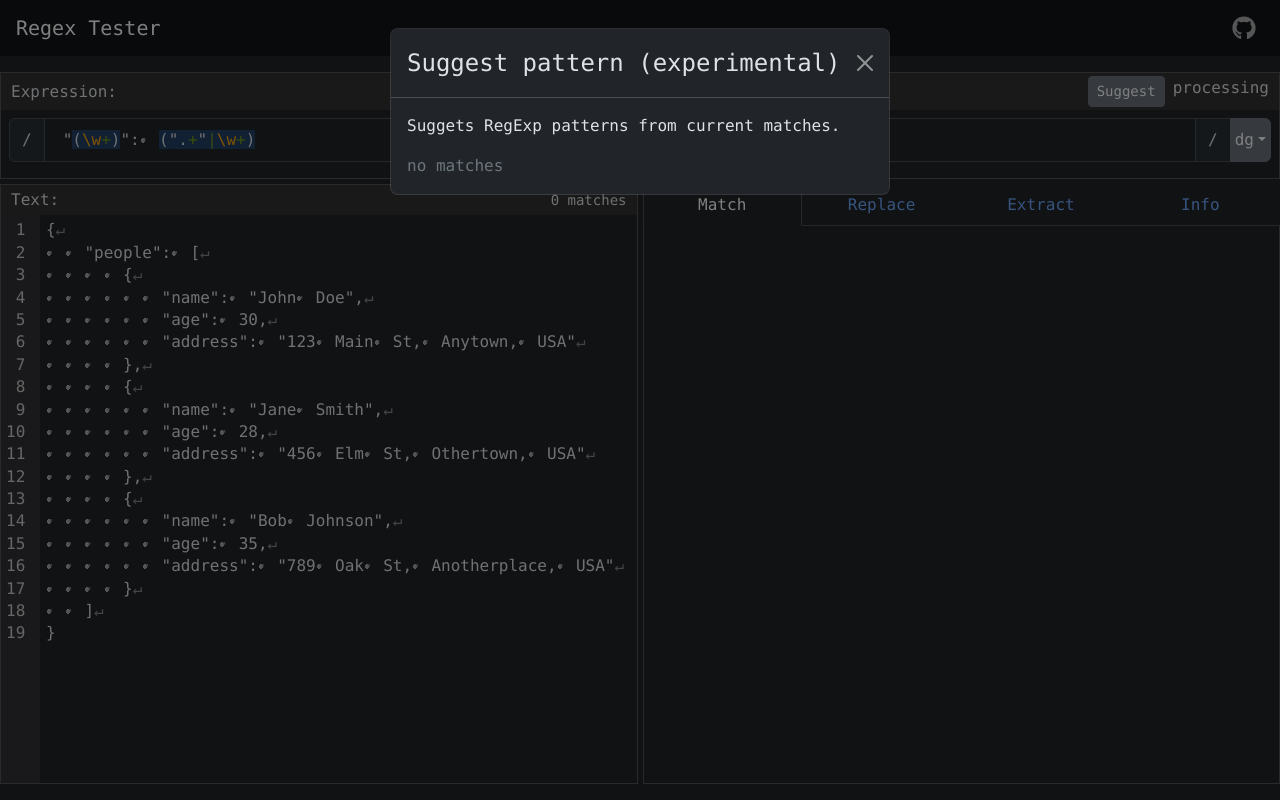
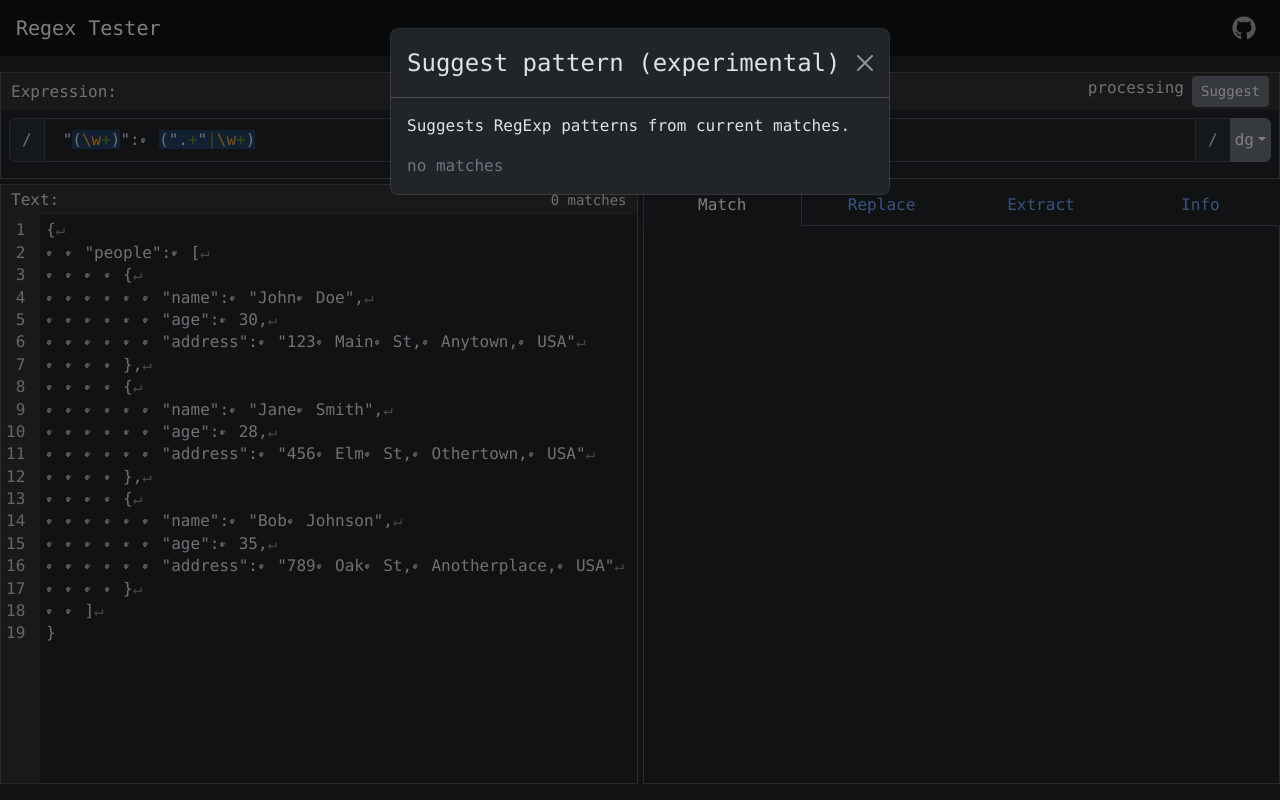
Before and after one commit to KkGh/regex_tester, a React (Create React App) app: page / in a window 1280 px wide. Both pictures are taken after a click on the button "Suggest". Built offline with nearby package versions, Linux system fonts and the light colour scheme.

Commit message:
fix: suggest position and typo

```diff
--- a/src/features/suggest/RegSuggest.tsx
+++ b/src/features/suggest/RegSuggest.tsx
@@ -34,7 +34,7 @@ export const RegSuggest = ({ text, matches, onClickSuggestion }: Props) => {
 
   return (
     <div>
-      <p>Suggets RegExp patterns from current matches.</p>
+      <p>Suggests RegExp patterns from current matches.</p>
 
       {matches.length === 0 ? (
         <div className="text-secondary">no matches</div>
--- a/src/pages/main/MainContent.tsx
+++ b/src/pages/main/MainContent.tsx
@@ -111,7 +111,7 @@ export const MainContent = ({ initialReg, initialText = "" }: Props) => {
     <RegExpression
       value={input.regArgs}
       onChange={handleRegexChange}
-      tools={[suggester, processingStatus]}
+      tools={[processingStatus, suggester]}
     />
   );
 
```
